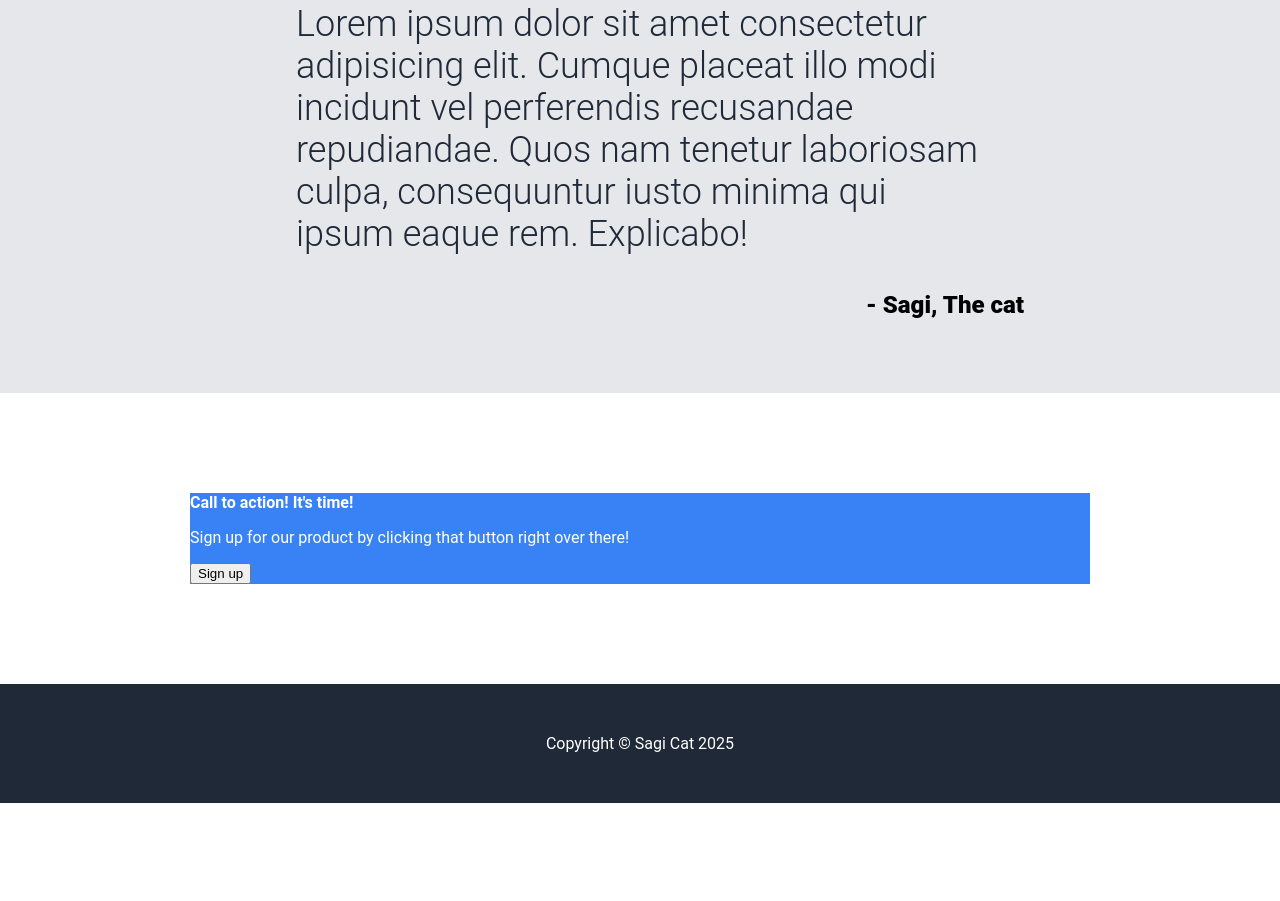
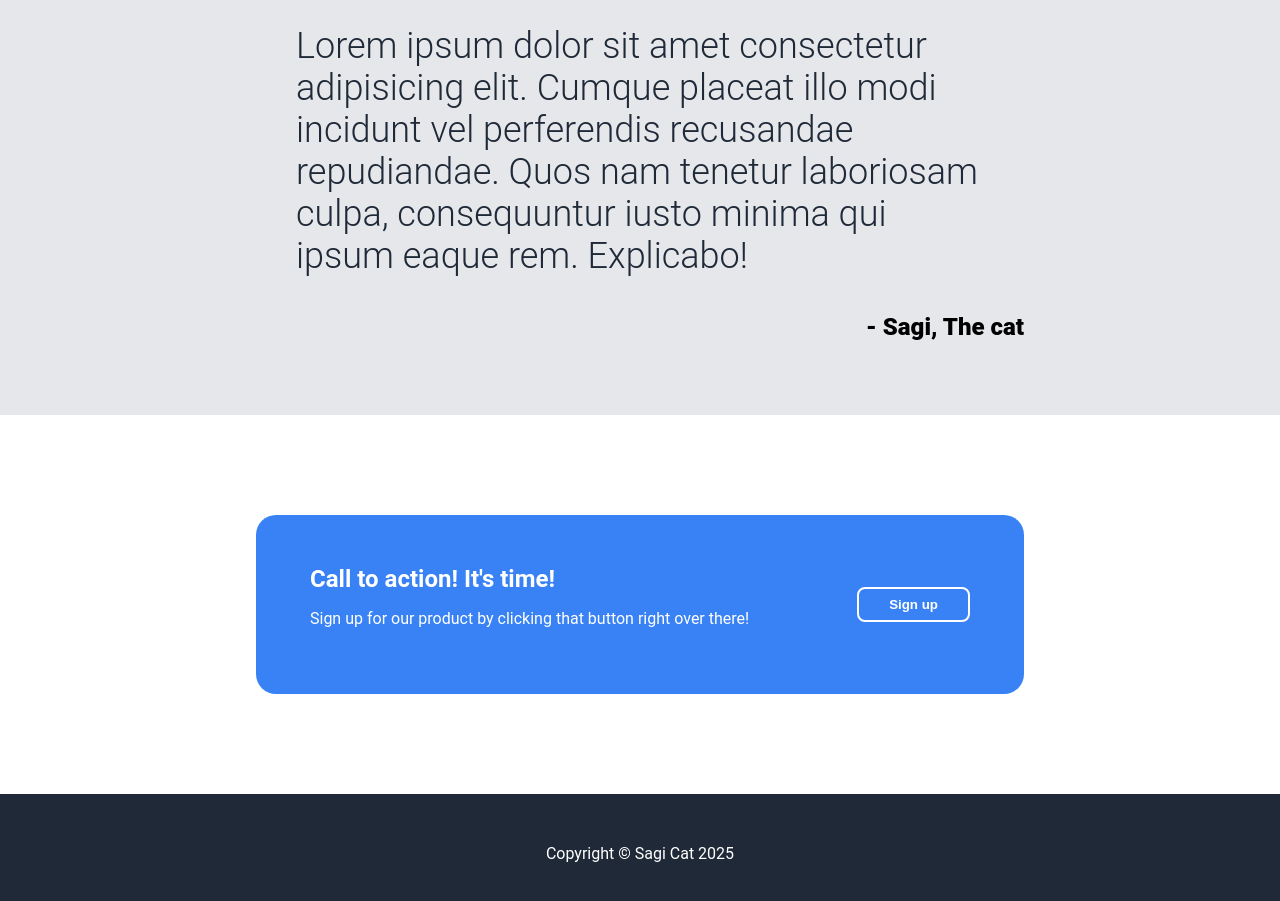
Before and after one commit to etanyosef/landing-page, a plain HTML site: page index.html in a window 1280 px wide. Shown: the part 1396-2297 px from the top of the page. Before the commit the page ends 2199 px from the top, so only its background shows below. Drawn offline with Linux system fonts and the light colour scheme.

Commit message:
add call to arms section styling

```diff
--- a/css/style.css
+++ b/css/style.css
@@ -1,3 +1,7 @@
+* {
+    box-sizing: border-box;
+}
+
 body {
     font-family: Roboto;
     margin: 0;
@@ -53,9 +57,9 @@ h2 {
     display: flex;
     padding: 5em 0;
     margin: 0 auto;
-    justify-content: space-around;
+    justify-content: space-between;
     flex-grow: 0;
-    width: 82%;
+    width: 60%;
     align-items: center;
 }
 
@@ -152,8 +156,32 @@ h2 {
 }
 
 .cta {
-    max-width: 900px;
+    width: 60%;
     margin: 0 auto;
     background-color: #3882f6;
     color: white;
+    border-radius: 20px;
+    padding: 50px 0;
+    display: flex;
+    justify-content: space-around;
+    align-items: center;
 }
+
+.cta-head {
+    font-size: 24px;
+}
+
+.cta button {
+    padding: 8px 30px;
+    background-color: #3882f6;
+    color: white;
+    border: 2px solid white;
+    border-radius: 8px;
+    cursor: pointer;
+    font-weight: 600;
+}
+
+.cta button:hover {
+    background-color: white;
+    color: #3882f6;
+}
--- a/index.html
+++ b/index.html
@@ -76,8 +76,10 @@
 
         <section id="section4">
             <div class="cta">
-                <strong>Call to action! It's time!</strong>
-                <p>Sign up for our product by clicking that button right over there!</p>
+                <div class="cta-text">
+                    <strong class="cta-head">Call to action! It's time!</strong>
+                    <p>Sign up for our product by clicking that button right over there!</p>
+                </div>
 
                 <button>Sign up</button>
             </div>
```
